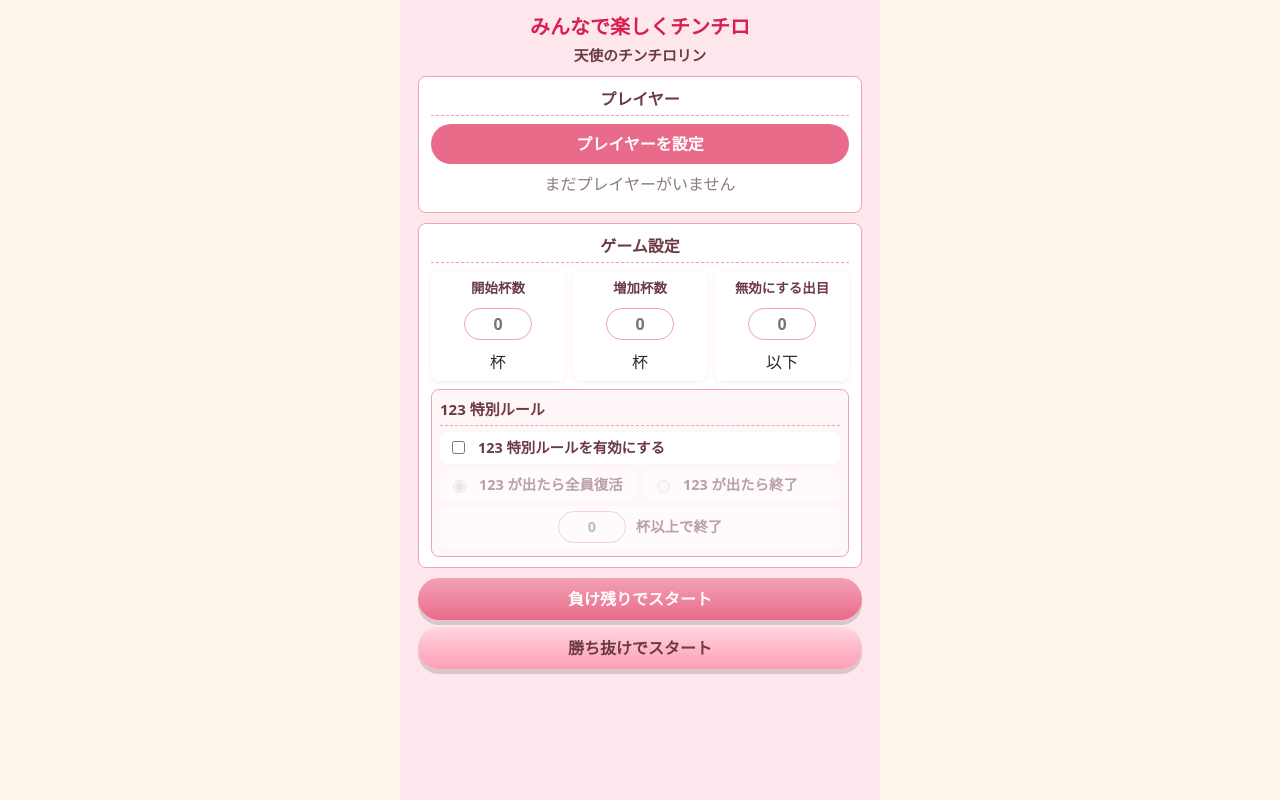
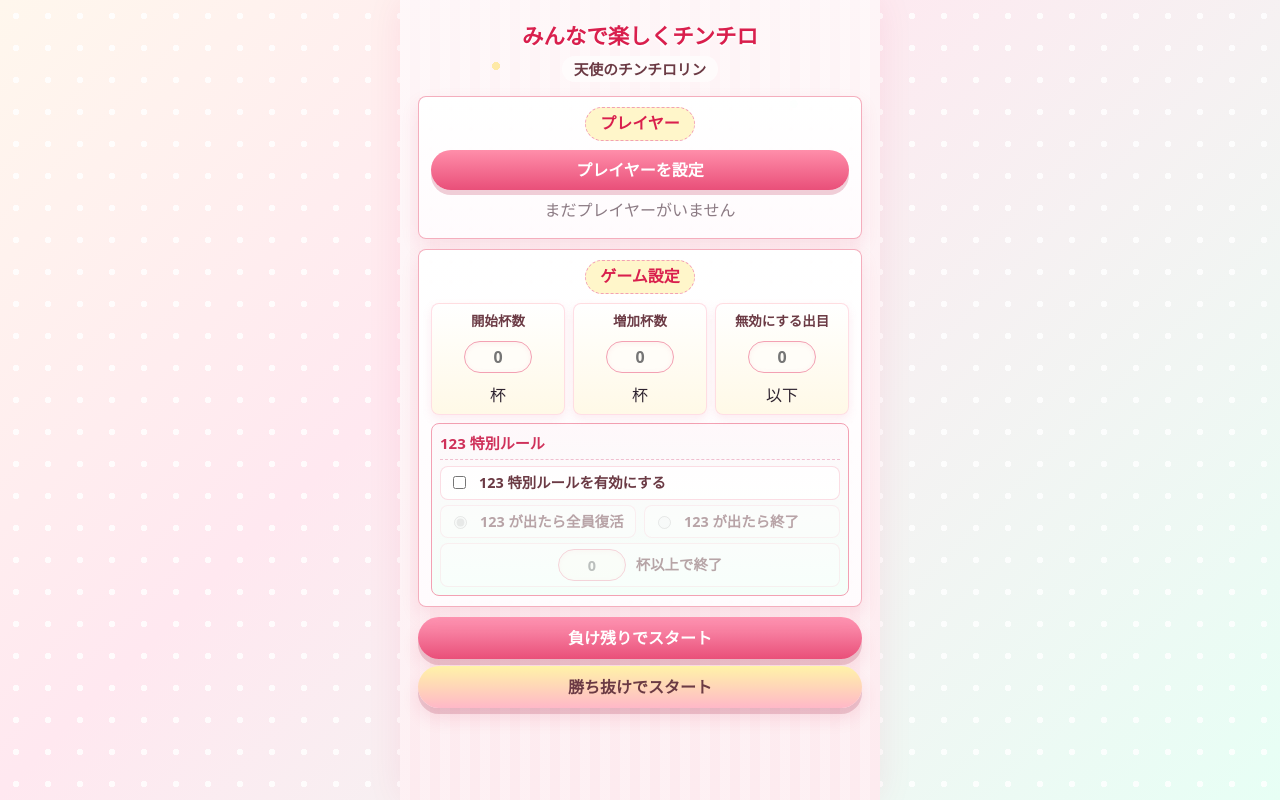
Before and after one commit to Ackeyb/hellschin, a Next.js app: page / in a window 1280 px wide. Built offline with nearby package versions, Linux system fonts and the light colour scheme.

Commit message:
Make app design cuter

```diff
--- a/styles/Home.module.css
+++ b/styles/Home.module.css
@@ -1,4 +1,5 @@
 .homeShell {
+  position: relative;
   display: grid;
   align-content: start;
   gap: 10px;
@@ -6,51 +7,86 @@
   min-height: 100vh;
   margin: 0 auto;
   padding: 12px 18px 14px;
-  background: #fde7ec;
+  background:
+    linear-gradient(180deg, rgba(255, 255, 255, 0.58), rgba(255, 246, 248, 0.24)),
+    repeating-linear-gradient(90deg, rgba(255, 255, 255, 0.32) 0 10px, transparent 10px 20px),
+    #fde7ec;
+  box-shadow: 0 0 34px rgba(217, 31, 77, 0.08);
+  overflow: hidden;
+}
+
+.homeShell::before {
+  position: absolute;
+  inset: 0;
+  pointer-events: none;
+  content: "";
+  background:
+    radial-gradient(circle at 20% 66px, #ffe58a 0 4px, transparent 4px),
+    radial-gradient(circle at 82% 104px, #baf7df 0 4px, transparent 4px),
+    radial-gradient(circle at 12% 440px, #c7d2fe 0 4px, transparent 4px),
+    radial-gradient(circle at 88% 520px, #ffd6e0 0 5px, transparent 5px);
+  opacity: 0.72;
 }
 
 .homeHeader {
+  position: relative;
+  z-index: 1;
+  padding: 8px 12px 4px;
   text-align: center;
 }
 
 .homeHeader h1 {
   margin: 0;
   color: #d91f4d;
-  font-size: 1.25rem;
+  font-size: 1.34rem;
   letter-spacing: 0;
+  text-shadow: 0 2px 0 #fff;
 }
 
 .homeHeader p {
-  margin: 2px 0 0;
+  display: inline-block;
+  margin: 4px 0 0;
+  padding: 2px 12px;
+  border-radius: 999px;
   color: #6b3a44;
+  background: rgba(255, 255, 255, 0.64);
   font-size: 0.92rem;
   font-weight: 700;
 }
 
 .panel {
+  position: relative;
+  z-index: 1;
   padding: 10px 12px;
-  border: 1px solid #f3a1b3;
+  border: 1px solid rgba(243, 161, 179, 0.86);
   border-radius: 8px;
-  background: #fff;
+  background:
+    linear-gradient(180deg, rgba(255, 255, 255, 0.96), rgba(255, 251, 253, 0.96)),
+    radial-gradient(circle at 12px 12px, rgba(255, 214, 224, 0.7) 0 2px, transparent 2px 100%);
+  background-size: 100% 100%, 20px 20px;
+  box-shadow: 0 8px 18px rgba(217, 31, 77, 0.1);
 }
 
 .sectionHeading {
-  margin-bottom: 8px;
-  padding-bottom: 4px;
-  border-bottom: 1px dashed #f3a1b3;
-  color: #6b3a44;
+  width: fit-content;
+  margin: 0 auto 9px;
+  padding: 3px 14px 5px;
+  border: 1px dashed #f3a1b3;
+  border-radius: 999px;
+  color: #d91f4d;
+  background: #fff6ca;
   font-size: 1rem;
-  font-weight: 800;
+  font-weight: 900;
   text-align: center;
 }
 
 .smallHeading {
   margin-bottom: 6px;
   padding-bottom: 4px;
-  border-bottom: 1px dashed #f3a1b3;
-  color: #6b3a44;
+  border-bottom: 1px dashed #f0bfd0;
+  color: #cf315a;
   font-size: 0.94rem;
-  font-weight: 800;
+  font-weight: 900;
 }
 
 .playerChipList {
@@ -71,7 +107,8 @@
   border: 1px solid #f3a1b3;
   border-radius: 999px;
   color: #6b3a44;
-  background: #fde7ec;
+  background: linear-gradient(180deg, #fff, #ffe4ed);
+  box-shadow: 0 3px 0 rgba(233, 107, 138, 0.16);
   font-weight: 800;
 }
 
@@ -111,8 +148,9 @@
   min-height: 78px;
   padding: 7px 8px;
   border-radius: 8px;
-  background: #fff;
-  box-shadow: 0 1px 5px rgba(233, 107, 138, 0.16);
+  background: linear-gradient(180deg, #fff, #fff9e7);
+  border: 1px solid rgba(255, 214, 224, 0.8);
+  box-shadow: 0 4px 10px rgba(233, 107, 138, 0.12);
 }
 
 .numericField > span:first-child {
@@ -130,7 +168,8 @@
   border: 1px solid #f3a1b3;
   border-radius: 999px;
   color: #6b3a44;
-  background: #fff;
+  background: #fffdf8;
+  box-shadow: inset 0 1px 5px rgba(233, 107, 138, 0.1);
   font-weight: 800;
   text-align: center;
 }
@@ -140,7 +179,10 @@
   padding: 8px;
   border: 1px solid #f3a1b3;
   border-radius: 8px;
-  background: #fff6f8;
+  background:
+    linear-gradient(180deg, #fff8fb, #f4fff9),
+    radial-gradient(circle at 10px 10px, rgba(186, 247, 223, 0.78) 0 2px, transparent 2px 100%);
+  background-size: 100% 100%, 18px 18px;
 }
 
 .checkRow,
@@ -150,7 +192,8 @@
   margin-top: 5px;
   padding: 5px 8px;
   border-radius: 8px;
-  background: #fff;
+  background: rgba(255, 255, 255, 0.82);
+  border: 1px solid rgba(243, 161, 179, 0.36);
   color: #6b3a44;
   font-weight: 700;
   font-size: 0.9rem;
@@ -182,19 +225,25 @@
   padding: 8px 16px;
   border: none;
   border-radius: 999px;
-  box-shadow: 0 5px 0 rgba(0, 0, 0, 0.14);
+  box-shadow: 0 6px 0 rgba(159, 47, 77, 0.2), 0 10px 18px rgba(217, 31, 77, 0.12);
   font-size: 1rem;
   font-weight: 900;
+  transition: transform 0.14s ease, box-shadow 0.14s ease, filter 0.14s ease;
+}
+
+.startButton:hover {
+  transform: translateY(-1px);
+  filter: saturate(1.05);
 }
 
 .lose {
   color: #fff;
-  background: linear-gradient(180deg, #f3a1b3, #e96b8a);
+  background: linear-gradient(180deg, #ff98b5, #e94f79);
 }
 
 .win {
   color: #6b3a44;
-  background: linear-gradient(180deg, #ffd6e0, #ff9db3);
+  background: linear-gradient(180deg, #fff3a8, #ffb8c8);
 }
 
 @media (max-width: 420px) {
--- a/styles/globals.css
+++ b/styles/globals.css
@@ -12,7 +12,10 @@ body {
 body {
   margin: 0;
   color: #2f2430;
-  background: #fff7ed;
+  background:
+    radial-gradient(circle at 16px 16px, rgba(255, 255, 255, 0.82) 0 3px, transparent 3px 100%),
+    linear-gradient(135deg, #fff7ed 0%, #ffe8f0 38%, #e7fff5 100%);
+  background-size: 32px 32px, 100% 100%;
   font-family: system-ui, -apple-system, BlinkMacSystemFont, "Segoe UI", sans-serif;
   line-height: 1.5;
 }
@@ -39,17 +42,26 @@ button:disabled {
   border-radius: 999px;
   border: none;
   font-weight: 800;
+  transition: transform 0.14s ease, box-shadow 0.14s ease, filter 0.14s ease;
+}
+
+.primary-button:hover,
+.secondary-button:hover {
+  transform: translateY(-1px);
+  filter: saturate(1.04);
 }
 
 .primary-button {
   color: #fff;
-  background: #e96b8a;
+  background: linear-gradient(180deg, #ff8eaa, #e94f79);
+  box-shadow: 0 5px 0 rgba(190, 55, 93, 0.24);
 }
 
 .secondary-button {
   color: #6b3a44;
-  background: #fff;
-  border: 1px solid #d7b5bd;
+  background: linear-gradient(180deg, #fff, #fff3d8);
+  border: 1px solid #efc5d0;
+  box-shadow: 0 4px 0 rgba(229, 176, 106, 0.18);
 }
 
 .wide-button {
@@ -63,15 +75,19 @@ button:disabled {
   display: grid;
   place-items: center;
   padding: 16px;
-  background: rgba(0, 0, 0, 0.45);
+  background:
+    radial-gradient(circle at 18px 18px, rgba(255, 255, 255, 0.2) 0 3px, transparent 3px 100%),
+    rgba(80, 33, 52, 0.42);
+  background-size: 34px 34px, 100% 100%;
 }
 
 .dialog {
   width: min(100%, 340px);
   padding: 18px;
   border-radius: 8px;
-  background: #fff;
-  box-shadow: 0 10px 28px rgba(0, 0, 0, 0.25);
+  background: linear-gradient(180deg, #fff, #fff9fb);
+  border: 1px solid rgba(243, 161, 179, 0.82);
+  box-shadow: 0 14px 32px rgba(156, 70, 98, 0.24);
 }
 
 .player-dialog {
@@ -90,7 +106,7 @@ button:disabled {
 
 .dialog-title {
   margin-bottom: 12px;
-  color: #6b3a44;
+  color: #d91f4d;
   font-size: 1.1rem;
   font-weight: 900;
   text-align: center;
@@ -124,8 +140,11 @@ button:disabled {
   width: 100%;
   min-height: 38px;
   padding: 8px 10px;
-  border: 1px solid #d7b5bd;
+  border: 1px solid #efc5d0;
   border-radius: 8px;
+  color: #6b3a44;
+  background: #fffdf8;
+  box-shadow: inset 0 1px 4px rgba(233, 107, 138, 0.09);
 }
 
 .dialog-field-list {
```
Also changed, not shown: styles/Game.module.css (+92 -25 lines).
